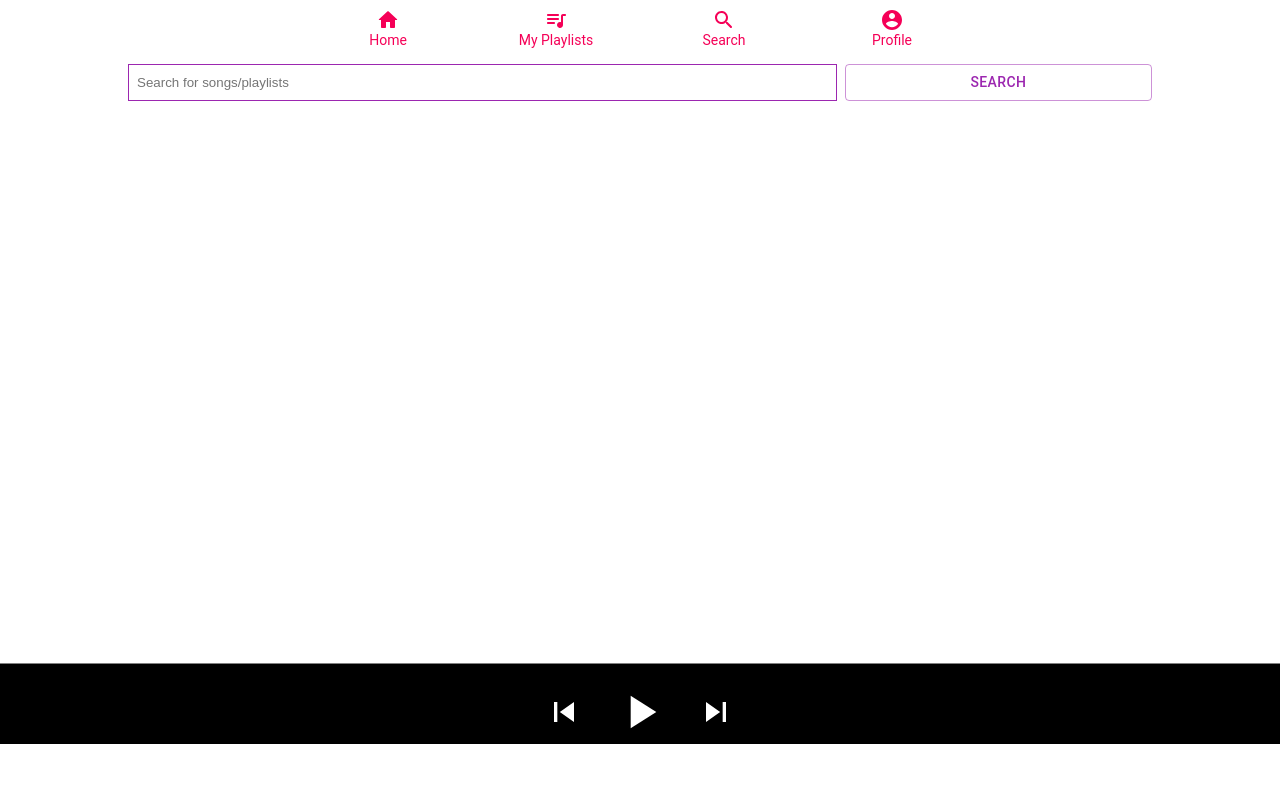
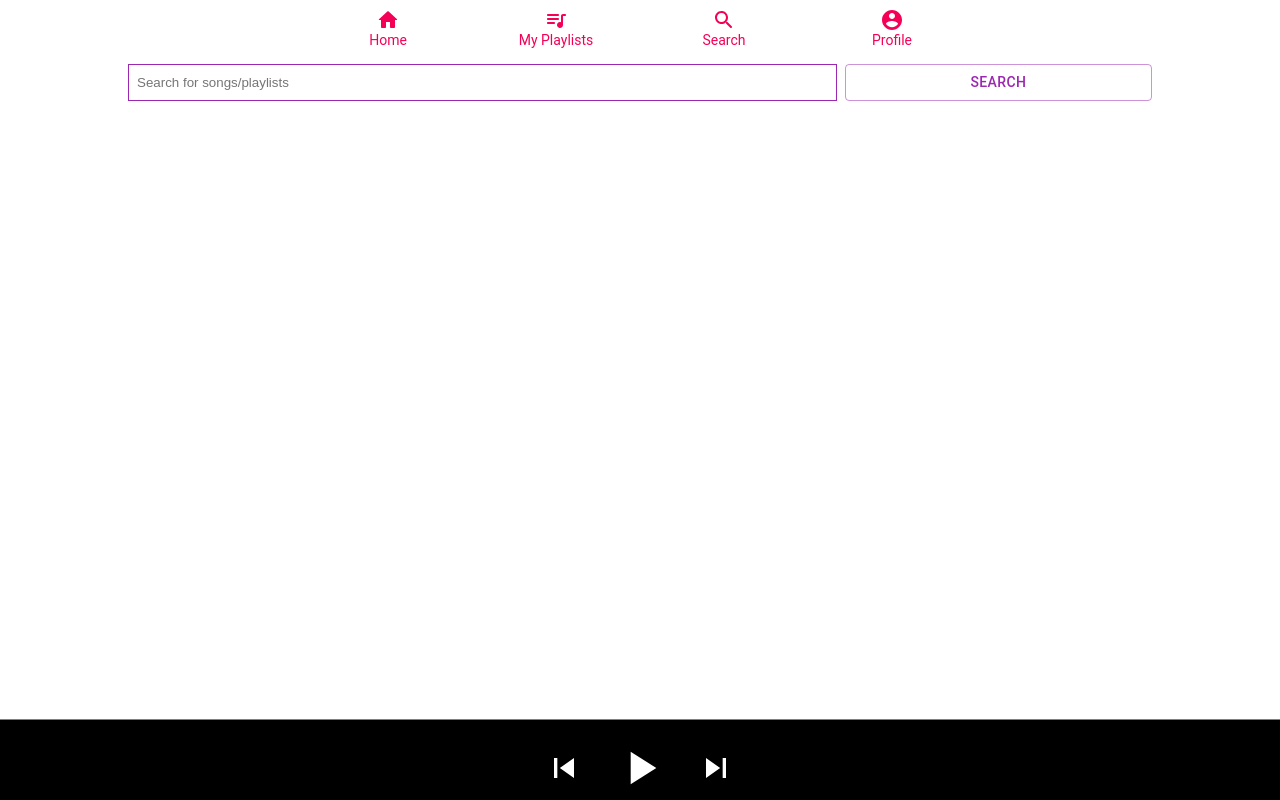
Before and after one commit to autumnjava/Ljudio, a React (Create React App) app: page /search in a window 1280 px wide. Built offline with nearby package versions, Linux system fonts and the light colour scheme.

Commit message:
Small fixes.

```diff
--- a/src/components/player/Player.tsx
+++ b/src/components/player/Player.tsx
@@ -44,8 +44,11 @@ const MiniPlayer = () => {
   }
 
   const handlePlay = () => {
-    eventYoutube.target.playVideo();
-    setPlay(!play)
+    if (eventYoutube) {
+      eventYoutube.target.playVideo();
+      setPlay(!play)
+    }
+    return;
   }
 
   const handlePaus = () => {
--- a/src/components/player/StyledPlayer.ts
+++ b/src/components/player/StyledPlayer.ts
@@ -24,13 +24,16 @@ export const StyledWrapper = styled.div`
   bottom: 3.5rem;
   position: fixed;
   border-top: 1px solid grey;
+  @media (min-width: 769px) {
+    bottom: 0;
+  }
 `;
 
 export const StyledPlayerWrapper = styled.div<PlayerProps>`
   width: 100vw;
   display: grid;
   grid-template-columns: ${props => props.expanded ? '1fr 1fr 1fr' : '1fr 7rem 1fr'};
-  grid-template-rows: ${props => props.expanded ? '1fr 1fr' : '1fr 1fr'};
+  grid-template-rows: ${props => props.expanded ? '1fr 1fr' : '1fr '};
 `
 
 export const StyledSongTitle = styled.p`
--- a/src/contexts/playlistsContext/PlaylistContextProvider.tsx
+++ b/src/contexts/playlistsContext/PlaylistContextProvider.tsx
@@ -55,7 +55,7 @@ export const PlaylistProvider = ({ children }: Props) => {
       getUserPlaylists,
       playlists,
       errorMsg
-    }
+  }
 
   return (
     <PlaylistContext.Provider value={values}>
--- a/src/pages/searchPage/StyledSearchPage.ts
+++ b/src/pages/searchPage/StyledSearchPage.ts
@@ -3,7 +3,7 @@ import styled from 'styled-components';
 export const StyledWrapper = styled.div`
    padding: 0.5rem;
     &:last-child {
-        margin-bottom: 6rem;
+        margin-bottom: 7rem;
     }
    @media (min-width: 769px) {
     width: 80%;
@@ -26,6 +26,7 @@ export const StyledSongWrapper = styled.div`
 export const StyledSongs = styled.p`
   margin: 0;
   padding: 1rem;
+  margin-left: 1rem;
 `
 
 export const StyledSongImg = styled.img`
```
